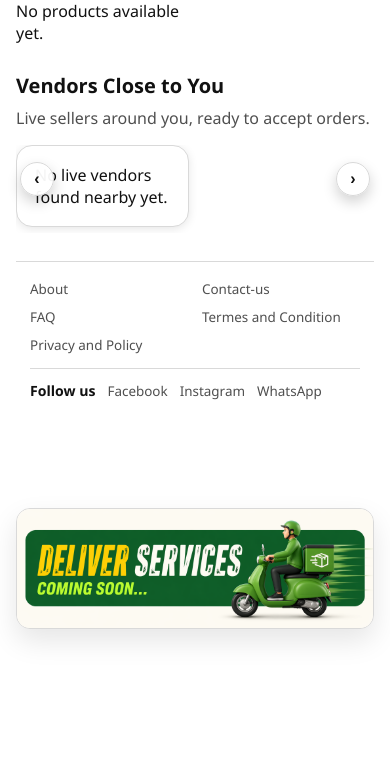
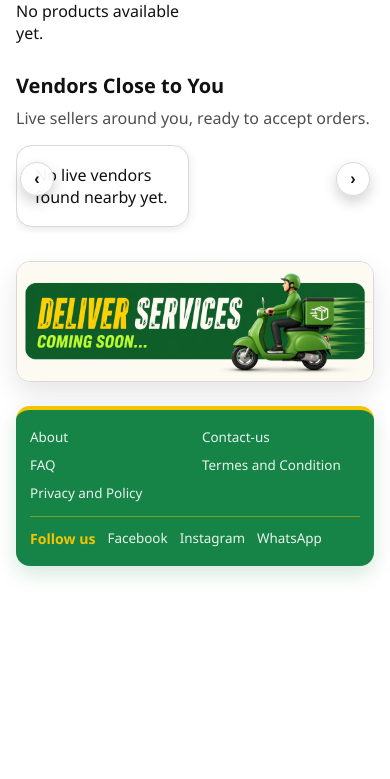
Before and after one commit to pikfreshfood/pikfreshfood, a Laravel app: page / in a window 390 px wide. Shown: the part 907-1686 px from the top of the page. After the commit the page ends 1486 px from the top, so only its background shows below. Run offline with Laravel 12, Linux system fonts and the light colour scheme; data that the repository does not hold is empty; some libraries are stand-ins or nearby versions.

Commit message:
Move and theme mobile home footer

```diff
--- a/resources/views/home.blade.php
+++ b/resources/views/home.blade.php
@@ -445,8 +445,11 @@
             gap: 14px;
             margin: 24px 0 90px;
             padding: 18px 14px;
-            border-top: 1px solid var(--border-color);
-            color: var(--text-color);
+            border-top: 4px solid var(--secondary-color);
+            border-radius: 14px;
+            background: var(--primary-color);
+            color: #fff;
+            box-shadow: 0 8px 20px rgba(22, 132, 71, 0.18);
         }
         .mobile-home-footer-links {
             display: grid;
@@ -455,22 +458,22 @@
         }
         .mobile-home-footer-links a,
         .mobile-home-footer-social a {
-            color: var(--muted-color);
+            color: rgba(255, 255, 255, 0.9);
             font-size: 0.84rem;
             text-decoration: none;
         }
         .mobile-home-footer-links a:hover,
-        .mobile-home-footer-social a:hover { color: var(--primary-color); }
+        .mobile-home-footer-social a:hover { color: var(--secondary-color); }
         .mobile-home-footer-social {
             display: flex;
             flex-wrap: wrap;
             align-items: center;
             gap: 12px;
             padding-top: 12px;
-            border-top: 1px solid var(--border-color);
+            border-top: 1px solid rgba(244, 196, 0, 0.45);
         }
         .mobile-home-footer-social strong {
-            color: var(--text-color);
+            color: var(--secondary-color);
             font-size: 0.88rem;
         }
     }
@@ -800,6 +803,10 @@
         </div>
     </div>
 
+    <a href="{{ route('delivery-coming-soon') }}" class="delivery-coming-banner" aria-label="Delivery services coming soon">
+        <img src="{{ asset('images/delivery-services-coming-soon.png') }}" alt="Delivery services coming soon">
+    </a>
+
     <footer class="mobile-home-footer" aria-label="Mobile site footer">
         <nav class="mobile-home-footer-links" aria-label="Footer links">
             <a href="{{ route('about') }}">About</a>
@@ -816,9 +823,6 @@
         </div>
     </footer>
 
-    <a href="{{ route('delivery-coming-soon') }}" class="delivery-coming-banner" aria-label="Delivery services coming soon">
-        <img src="{{ asset('images/delivery-services-coming-soon.png') }}" alt="Delivery services coming soon">
-    </a>
 </div>
 @endsection
 
```
